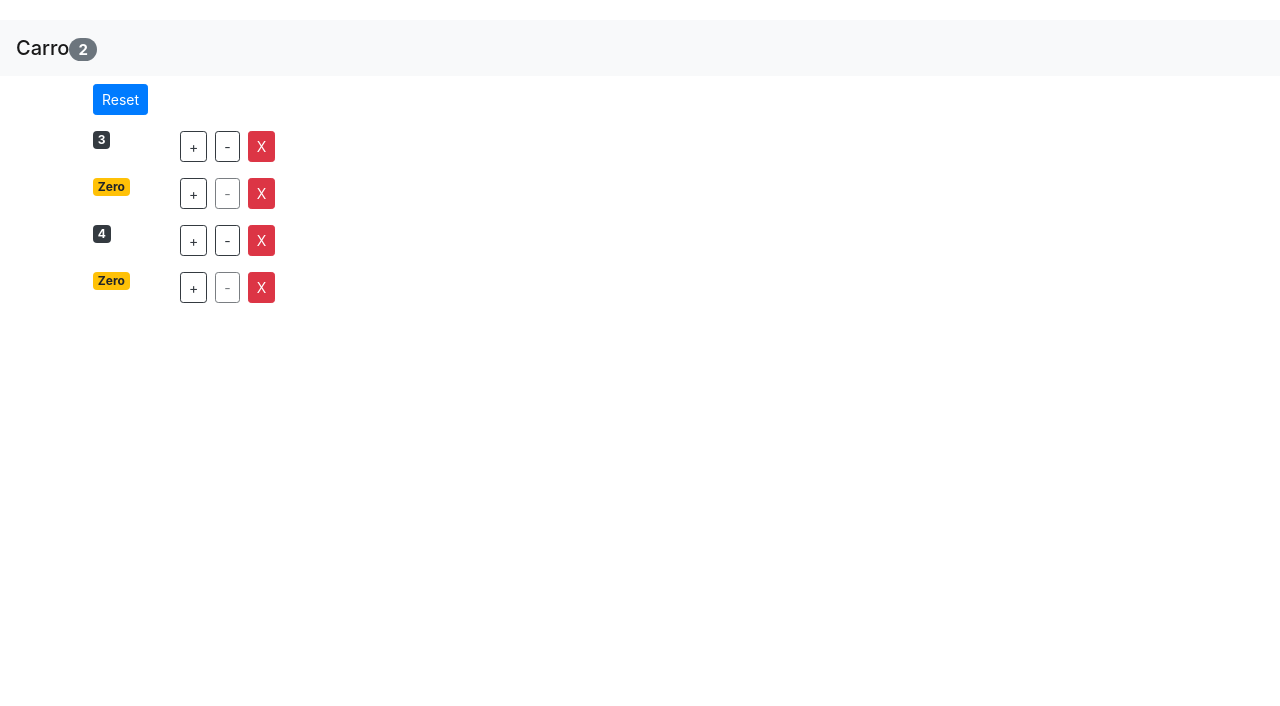
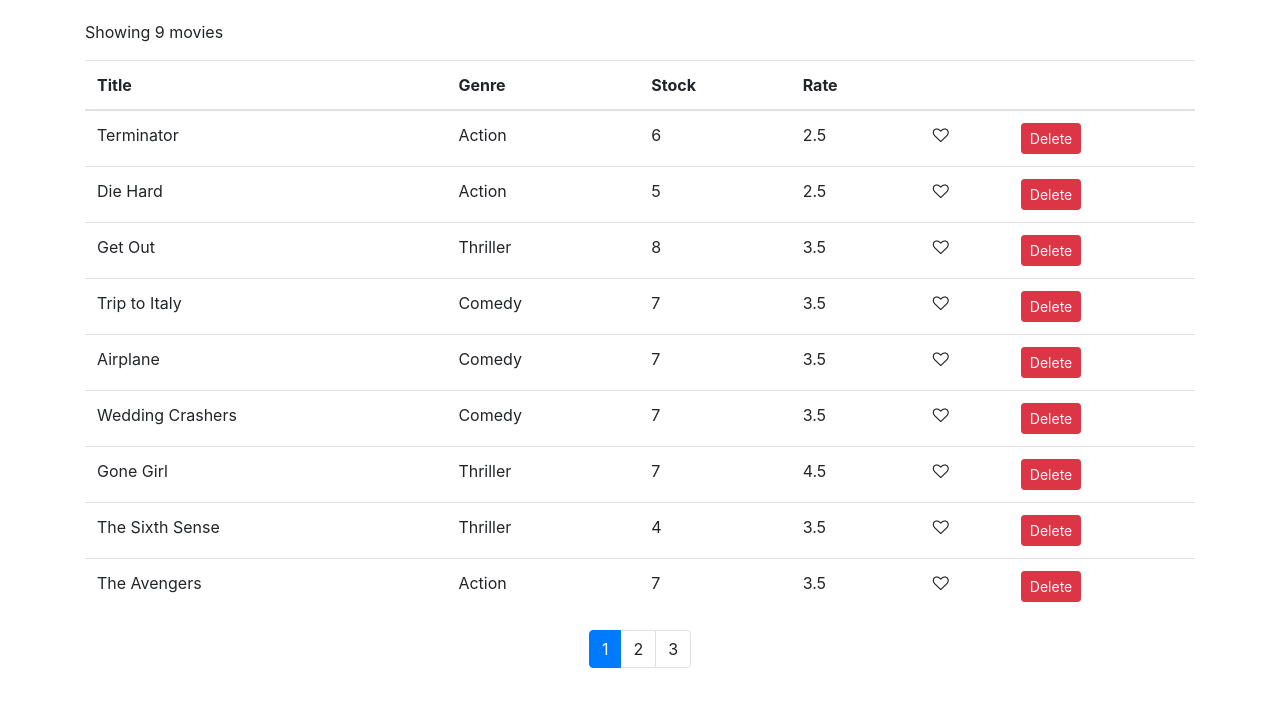
Before and after one commit to gsgonzalez88/learn-react, a React (Create React App) app in the folder frontend/: page / in a window 1280 px wide. Shown: the top 706 px of the page. Built offline with nearby package versions, Linux system fonts and the light colour scheme.

Commit message:
addedlikeButton component, installed lodash for working with arrays, and started to implement pagination component

```diff
--- a/frontend/package.json
+++ b/frontend/package.json
@@ -5,6 +5,7 @@
   "dependencies": {
     "bootstrap": "^4.3.1",
     "font-awesome": "^4.7.0",
+    "lodash": "^4.17.10",
     "react": "^16.8.6",
     "react-dom": "^16.8.6",
     "react-scripts": "3.0.1"
--- a/frontend/src/App.js
+++ b/frontend/src/App.js
@@ -1,67 +1,15 @@
 import React, { Component } from "react";
 import "./App.css";
-//import Movies from './components/movies';
-import NavBar from "./components/navbar";
-import Counters from "./components/counters";
+import Movies from './components/movies';
+
 
 class App extends Component {
-  constructor(props) {
-    super(props);
-    this.state = {
-      counters: [
-        { id: 1, value: 3 },
-        { id: 2, value: 0 },
-        { id: 3, value: 4 },
-        { id: 4, value: 0 }
-      ]
-    };
-  }
-
-  handleDecrement = (counter) => {
-    const counters = [...this.state.counters];
-    const index = counters.indexOf(counter);
-    counters[index] = {...counter};
-    counters[index].value--;
-    this.setState({counters});
-  };
-
-  handleIncrement = counter => {
-    const counters = [...this.state.counters]; //clone of counters state object
-    const index = counters.indexOf(counter); //returns the index of the counter in the counters array
-    counters[index] = { ...counter }; //here we clone the counter that we receive as args at the index position
-    counters[index].value++; //we increment this counters clone at the index position.
-    this.setState({ counters });
-  };
-
-  handleDelete = counterId => {
-    if (window.confirm("Are you sure you wish to delete this counter?")) {
-      const counters = this.state.counters.filter(c => c.id !== counterId);
-      this.setState({ counters: counters });
-    }
-  };
-
-  handleReset = () => {
-    const counters = this.state.counters.map(c => {
-      c.value = 0;
-      return c;
-    });
-    this.setState({ counters });
-  };
 
   render() {
     return (
       <React.Fragment>
-        <NavBar
-          totalCounters={this.state.counters.filter(c => c.value > 0).length}
-        />
         <main className="container">
-          <Counters
-            onReset={this.handleReset}
-            onIncrement={this.handleIncrement}
-            onDecrement={this.handleDecrement}
-            onDelete={this.handleDelete}
-            counters={this.state.counters}
-          />
+          <Movies />
         </main>
       </React.Fragment>
     );
--- /dev/null
+++ b/frontend/src/components/common/likeButton.jsx
@@ -0,0 +1,14 @@
+import React from "react";
+
+const LikeButton = props => {
+  return (
+    <i
+      onClick={props.onClick}
+      style={{ cursor: "pointer" }}
+      className={props.liked ? "fa fa-heart text-danger" : "fa fa-heart-o"}
+      aria-hidden="true"
+    />
+  );
+};
+
+export default LikeButton;
--- /dev/null
+++ b/frontend/src/components/common/pagination.jsx
@@ -0,0 +1,33 @@
+import React from "react";
+import _ from "lodash";
+
+const Pagination = props => {
+  const { itemsCount, pageSize, onPageChange, currentPage } = props;
+  console.log(currentPage);
+  const pagesCount = Math.ceil(itemsCount / pageSize);
+  if (pagesCount === 1) return null;
+  const pages = _.range(1, pagesCount + 1);
+
+  return (
+    <div>
+      <nav aria-label="movie result pages">
+        <ul className="pagination" style={{ justifyContent: "center" }}>
+          {pages.map(page => (
+            <li
+              key={page}
+              className={
+                page === currentPage ? "page-item active" : "page-item"
+              }
+            >
+              <a onClick={() => onPageChange(page)} className="page-link">
+                {page}
+              </a>
+            </li>
+          ))}
+        </ul>
+      </nav>
+    </div>
+  );
+};
+
+export default Pagination;
--- a/frontend/src/components/movies.jsx
+++ b/frontend/src/components/movies.jsx
@@ -1,44 +1,74 @@
-import React, { Component } from 'react';
-import { getMovies , deleteMovie } from '../services/fakeMovieService';
-import Counter from './counter';
+import React, { Component } from "react";
+import { getMovies, deleteMovie } from "../services/fakeMovieService";
+import LikeButton from "./common/likeButton";
+import Pagination from "./common/pagination";
 
 class Movies extends Component {
   constructor(props) {
     super(props);
     this.state = {
-            movies: getMovies()
+      movies: getMovies(),
+      pageSize: 4,
+      currentPage: 1,
     };
+  };
+
+  // HandleLike will update the state of the movie array.
+  handleLike = currentMovie => {
+    const movies = [...this.state.movies]; //we need to clone, so we dont change the state directly.
+    const index = movies.indexOf(currentMovie); //we get the index of the currentMovie Object
+    movies[index] = { ...currentMovie }; //Then we clone the currentMovie Object
+    movies[index].liked = !movies[index].liked;
+    this.setState({ movies });
+  };
+
+  handleDelete(movieID) {
+    if (window.confirm("Are you sure you wish to delete this movie?")) {
+      deleteMovie(movieID);
+      this.setState({ movies: getMovies() });
     }
-    handleDelete(movieID) {
+  };
 
-        deleteMovie(movieID);
-        this.setState({ movies: getMovies()});
+  handlePageChange = (page) => {
+    this.setState({currentPage: page});
   };
 
   renderMovie = () => {
     return this.state.movies.map(movie => {
-        return (<tr key={movie._id}>
+      return (
+        <tr key={movie._id}>
           <td>{movie.title}</td>
           <td>{movie.genre.name}</td>
           <td>{movie.numberInStock}</td>
           <td>{movie.dailyRentalRate}</td>
-                <td><button
+          <td>
+            <LikeButton
+              onClick={() => this.handleLike(movie)}
+              liked={movie.liked}
+            />
+          </td>
+          <td>
+            <button
               className="btn btn-danger btn-sm"
               onClick={() => this.handleDelete(movie._id)}
             >
               Delete
             </button>
           </td>
-        </tr>);
+        </tr>
+      );
     });
   };
 
   msgShowedMovies = () => {
     let numberOfMovies = this.state.movies.length;
-        return numberOfMovies === 0 ? 'No movies to show' :  `Showing ${numberOfMovies} movies`;
-    }
+    return numberOfMovies === 0
+      ? "No movies to show"
+      : `Showing ${numberOfMovies} movies`;
+  };
 
   render() {
+    const { pageSize, currentPage} = this.state;
     return (
       <div>
         <p>{this.msgShowedMovies()}</p>
@@ -49,14 +79,18 @@ class Movies extends Component {
               <th scope="col">Genre</th>
               <th scope="col">Stock</th>
               <th scope="col">Rate</th>
-                <th scope="col"></th>
-                <th scope="col"></th>
+              <th scope="col" />
+              <th scope="col" />
             </tr>
           </thead>
-            <tbody>
-             {this.renderMovie()}
-            </tbody>
+          <tbody>{this.renderMovie()}</tbody>
         </table>
+        <Pagination
+          itemsCount={this.state.movies.length}
+          pageSize={pageSize}
+          onPageChange={this.handlePageChange}
+          currentPage={currentPage}
+        />
       </div>
     );
   }
--- a/frontend/src/index.js
+++ b/frontend/src/index.js
@@ -1,7 +1,7 @@
 import React from 'react';
 import ReactDOM from 'react-dom';
+import App from './App';
 import './index.css';
-import App from './App';
 import * as serviceWorker from './serviceWorker';
 import 'bootstrap/dist/css/bootstrap.css';
 import 'font-awesome/css/font-awesome.css';
--- a/frontend/src/services/fakeMovieService.js
+++ b/frontend/src/services/fakeMovieService.js
@@ -7,63 +7,72 @@ const movies = [
     genre: { _id: "5b21ca3eeb7f6fbccd471818", name: "Action" },
     numberInStock: 6,
     dailyRentalRate: 2.5,
-    publishDate: "2018-01-03T19:04:28.809Z"
+    publishDate: "2018-01-03T19:04:28.809Z",
+    liked: false
   },
   {
     _id: "5b21ca3eeb7f6fbccd471816",
     title: "Die Hard",
     genre: { _id: "5b21ca3eeb7f6fbccd471818", name: "Action" },
     numberInStock: 5,
-    dailyRentalRate: 2.5
+    dailyRentalRate: 2.5,
+    liked: false
   },
   {
     _id: "5b21ca3eeb7f6fbccd471817",
     title: "Get Out",
     genre: { _id: "5b21ca3eeb7f6fbccd471820", name: "Thriller" },
     numberInStock: 8,
-    dailyRentalRate: 3.5
+    dailyRentalRate: 3.5,
+    liked: false
   },
   {
     _id: "5b21ca3eeb7f6fbccd471819",
     title: "Trip to Italy",
     genre: { _id: "5b21ca3eeb7f6fbccd471814", name: "Comedy" },
     numberInStock: 7,
-    dailyRentalRate: 3.5
+    dailyRentalRate: 3.5,
+    liked: false
   },
   {
     _id: "5b21ca3eeb7f6fbccd47181a",
     title: "Airplane",
     genre: { _id: "5b21ca3eeb7f6fbccd471814", name: "Comedy" },
     numberInStock: 7,
-    dailyRentalRate: 3.5
+    dailyRentalRate: 3.5,
+    liked: false
   },
   {
     _id: "5b21ca3eeb7f6fbccd47181b",
     title: "Wedding Crashers",
     genre: { _id: "5b21ca3eeb7f6fbccd471814", name: "Comedy" },
     numberInStock: 7,
-    dailyRentalRate: 3.5
+    dailyRentalRate: 3.5,
+    liked: false
   },
   {
     _id: "5b21ca3eeb7f6fbccd47181e",
     title: "Gone Girl",
     genre: { _id: "5b21ca3eeb7f6fbccd471820", name: "Thriller" },
     numberInStock: 7,
-    dailyRentalRate: 4.5
+    dailyRentalRate: 4.5,
+    liked: false
   },
   {
     _id: "5b21ca3eeb7f6fbccd47181f",
     title: "The Sixth Sense",
     genre: { _id: "5b21ca3eeb7f6fbccd471820", name: "Thriller" },
     numberInStock: 4,
-    dailyRentalRate: 3.5
+    dailyRentalRate: 3.5,
+    liked: false
   },
   {
     _id: "5b21ca3eeb7f6fbccd471821",
     title: "The Avengers",
     genre: { _id: "5b21ca3eeb7f6fbccd471818", name: "Action" },
     numberInStock: 7,
-    dailyRentalRate: 3.5
+    dailyRentalRate: 3.5,
+    liked: false
   }
 ];
 
```
Also changed, not shown: frontend/src/components/App-old.js (added, +73 -0 lines), 1 other file (tests, documents, lock files or other folders). Lines whose indentation alone changed are shown as unchanged.
